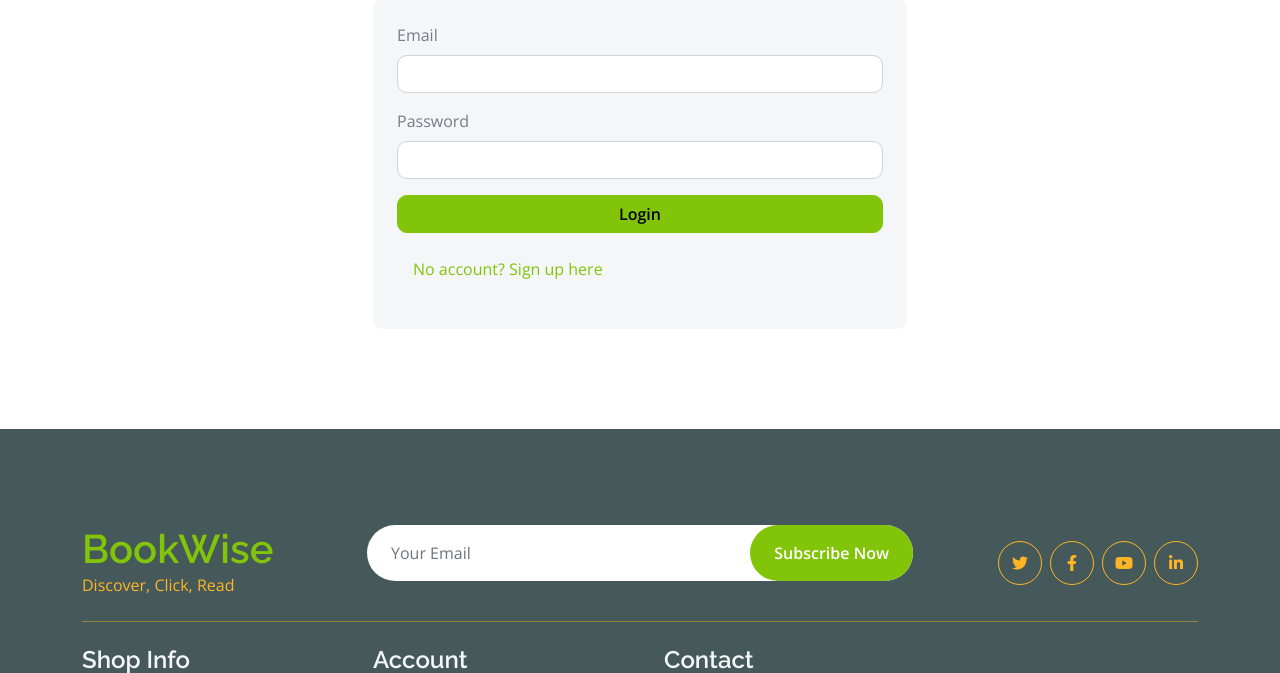
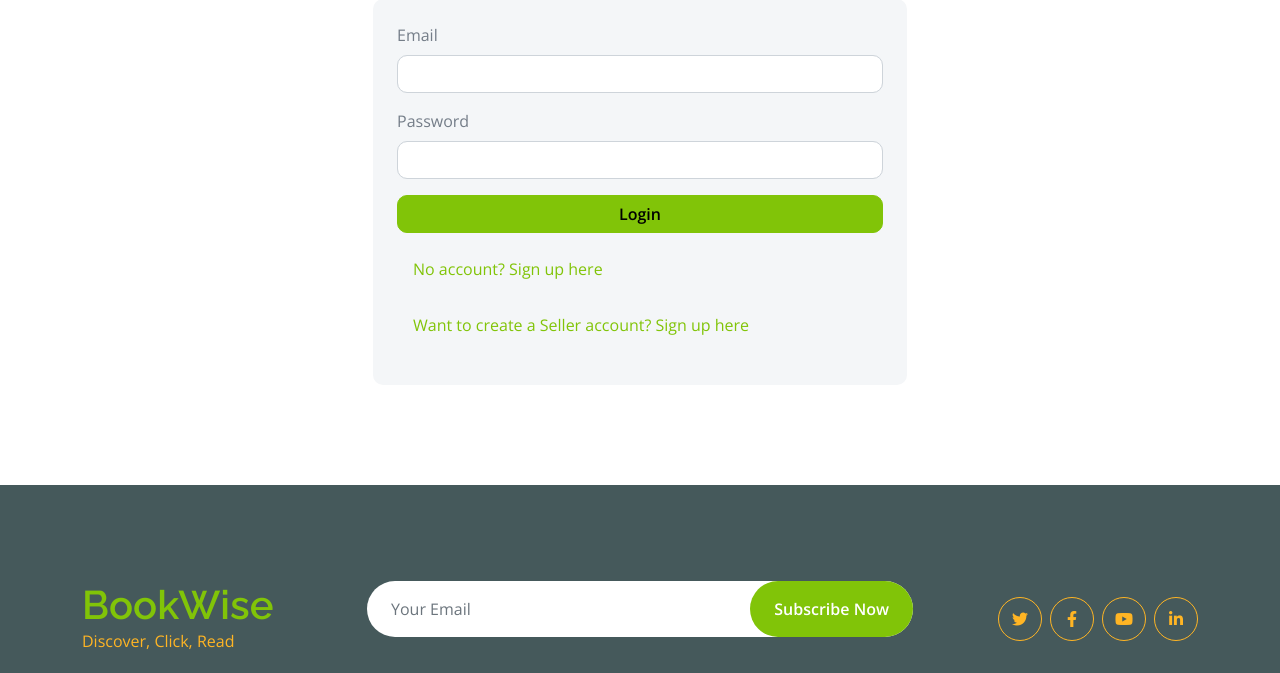
Before and after one commit to SujanRaj20/ICT2216_Group10, a Flask app: page /login in a window 1280 px wide. Shown: the part 309-982 px from the top of the page. Run offline with Flask 3, Linux system fonts and the light colour scheme; some libraries are stand-ins or nearby versions.

Commit message:
"unified" login and seller-signup

```diff
--- a/flask_app/templates/login.html
+++ b/flask_app/templates/login.html
@@ -29,6 +29,9 @@
                             <div class="mb-3">
                                 <a href="{{ url_for('main.signup') }}" class="nav-item nav-link">No account? Sign up here</a>
                             </div>
+                            <div class="mb-3">
+                                <a href="{{ url_for('main.seller_signup') }}" class="nav-item nav-link">Want to create a Seller account? Sign up here</a>
+                            </div>
                         </form>
                     </div>
                 </div>
--- a/flask_app/templates/signup-seller.html
+++ b/flask_app/templates/signup-seller.html
@@ -49,7 +49,7 @@
                             </div>
                             <p id="error-message" style="color: red; display: none;">Passwords do not match!</p>
                             <div class="mb-3">
-                                <a href="{{ url_for('main.seller_login') }}" class="nav-item nav-link">Already have an account? Log in here</a>
+                                <a href="{{ url_for('main.login') }}" class="nav-item nav-link">Already have an account? Log in here</a>
                             </div>
                         </form>
                     </div>
```
